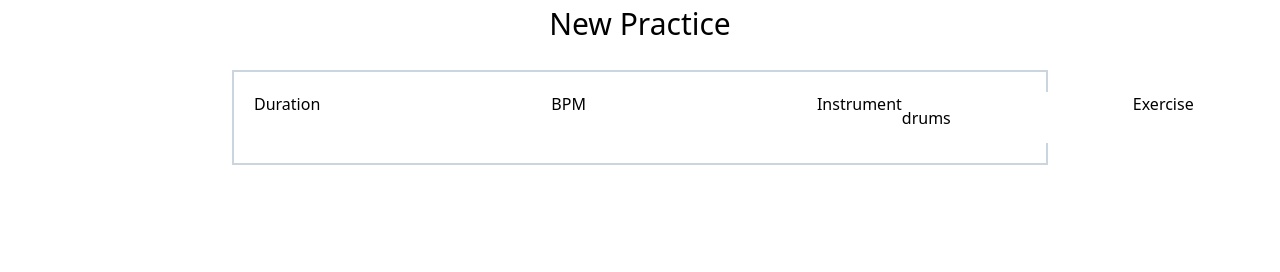
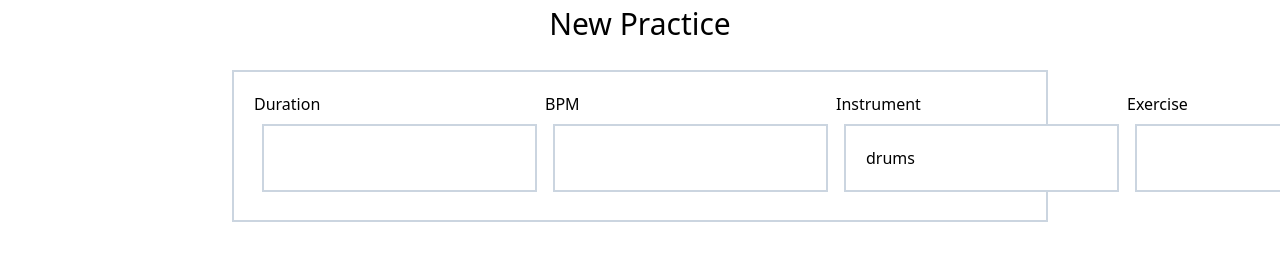
Before and after one commit to davidgfitzgerald/rehearsal-log, a React (Create React App) app: page / in a window 1280 px wide. Shown: the part 266-538 px from the top of the page. Built offline with nearby package versions, Linux system fonts and the light colour scheme; no server answers.

Commit message:
Continue form refactor

```diff
--- a/src/components/practices/new_practice.js
+++ b/src/components/practices/new_practice.js
@@ -35,19 +35,28 @@ class PracticeForm extends React.Component {
               }}
       >{formik => (<div className="m-10">
         <h1 className="ctitle">New Practice</h1>
-        <Form className="cform" onSubmit={formik.handleSubmit}>
-          <label htmlFor="duration">Duration</label>
-          <Field name="duration" type="text"/>
-          <ErrorMessage name="duration"/>
-          <label htmlFor="bpm">BPM</label>
-          <Field name="bpm" type="text"/>
-          <ErrorMessage name="bpm"/>
-          <label htmlFor="instrument">Instrument</label>
-          <Field name="instrument" type="text"/>
-          <ErrorMessage name="instrument"/>
-          <label htmlFor="exercise">Exercise</label>
-          <Field name="exercise" type="text"/>
-          <ErrorMessage name="exercise"/>
+
+        <Form className="cform flex">
+          <div>
+            <label htmlFor="duration">Duration</label>
+            <Field className="cform m-2" name="duration" type="text"/>
+            <ErrorMessage className={"cbutton1 bg-" + ERROR_COLOUR + "-500 text-white"} name="duration"/>
+          </div>
+          <div>
+            <label htmlFor="bpm">BPM</label>
+            <Field className="cform m-2" name="bpm" type="text"/>
+            <ErrorMessage className={"cbutton1 bg-" + ERROR_COLOUR + "-500 text-white"} name="bpm"/>
+          </div>
+          <div>
+            <label htmlFor="instrument">Instrument</label>
+            <Field className="cform m-2" name="instrument" type="text"/>
+            <ErrorMessage className={"cbutton1 bg-" + ERROR_COLOUR + "-500 text-white"} name="instrument"/>
+          </div>
+          <div>
+            <label htmlFor="exercise">Exercise</label>
+            <Field className="cform m-2" name="exercise" type="text"/>
+            <ErrorMessage className={"cbutton1 bg-" + ERROR_COLOUR + "-500 text-white"}  name="exercise"/>
+          </div>
 
           <button className={"cbutton1 bg-" + SECONDARY_COLOUR + "-500 text-white"} type="submit">Submit</button>
         </Form>
```
